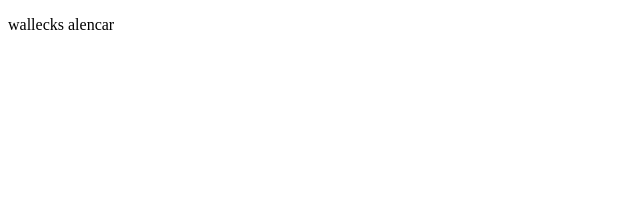
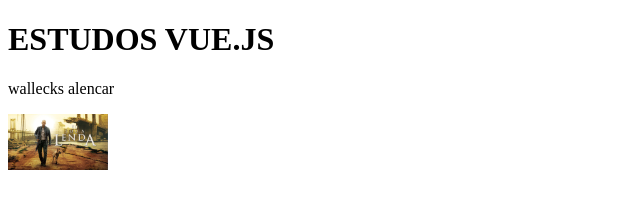
Before and after one commit to WALLECKS/ESTUDOS_HTML_CSS, a plain HTML site: page estudos_vue.js/index.html in a window 1280 px wide. Shown: the whole page, without its empty margins (0-640 px from the left). Drawn offline with nearby package versions, Linux system fonts and the light colour scheme.

Commit message:
inserindo imagesn pelo bind do vue.js

```diff
--- a/estudos_vue.js/index.html
+++ b/estudos_vue.js/index.html
@@ -7,11 +7,19 @@
 </head>
 <body>
 
+                                <!-- MOSTRANDO AS INFORMAÇOES ATAVES DE UMA ARQUIVO VUE.JS-->
     <div id="app">
+        <h1> ESTUDOS VUE.JS</h1>
         <p>{{ name }} {{ lastName }}</p>
+
+                                <!-- MOSTRANDO A IMAGEM PELO BIND DO VUE.JS -->
+        <img v-bind:src="product.image" v-bind:alt="product.title" style="max-width: 100px;">
     </div>
 
+                                <!-- IMPORTANDO A URL DO VUE.JS -->
     <script src="https://unpkg.com/vue@3/dist/vue.global.js"></script>
+
+                                <!-- ADICIONANDO O ARQUIVO .JS -->
     <script src="./teste.js"></script>
 
 </body>
--- a/estudos_vue.js/teste.js
+++ b/estudos_vue.js/teste.js
@@ -3,7 +3,13 @@ const app =
     data() {
         return {
             name: 'wallecks',
-            lastName: 'alencar'
+            lastName: 'alencar',
+            product:
+            {
+                title:  'eu sou a lenda',
+                description: 'um grande virus atacou a cidade de nova york...',
+                image: './images/eusoualenda.jpg'
+            }
         }
     }
 
```
Also changed, not shown: estudos_vue.js/images/eusoualenda.jpg (added).
